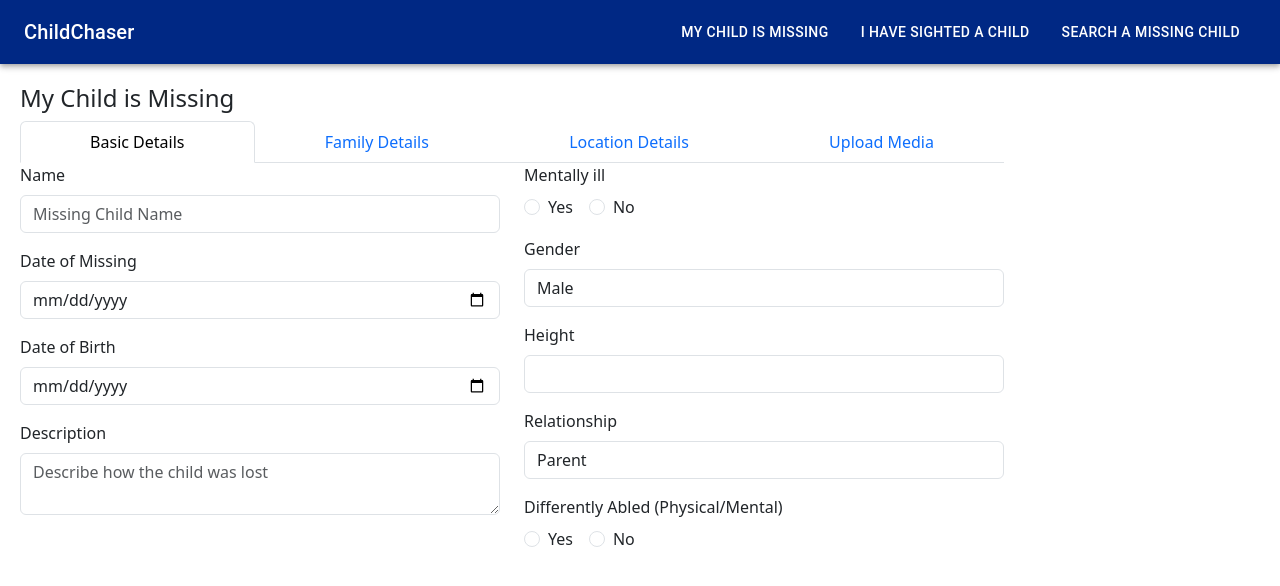
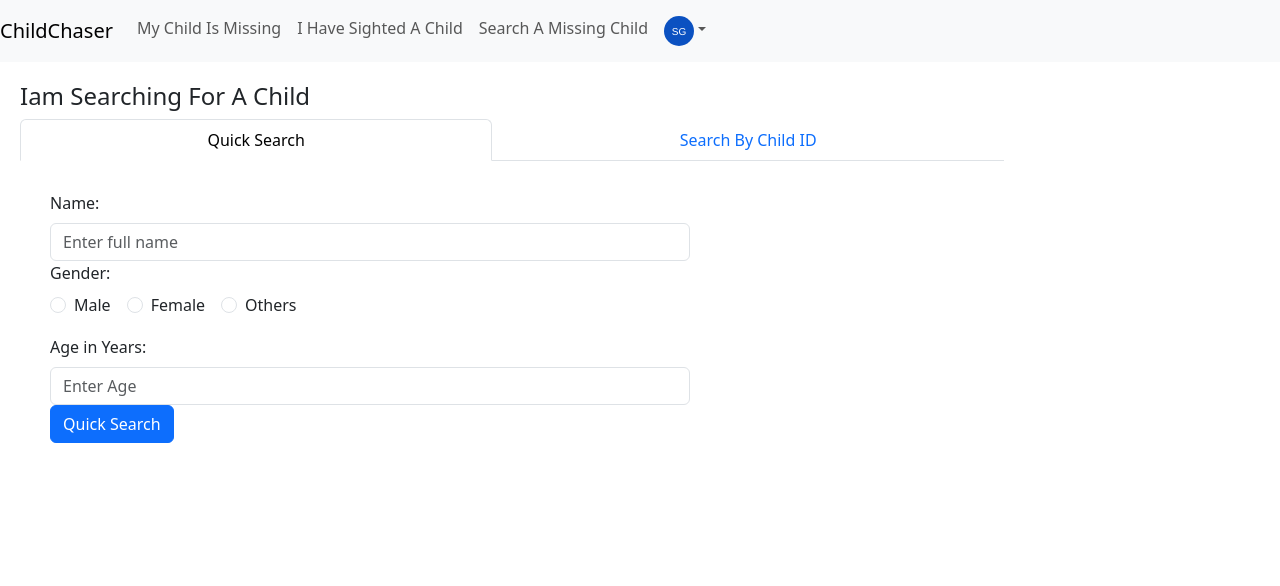
Before and after one commit to sandeepsandy62/MissingChildIdentification, a React (Create React App) app in the folder client/: page /searchmissingchild in a window 1280 px wide. Shown: the top 586 px of the page. Built offline with nearby package versions, Linux system fonts and the light colour scheme.

Commit message:
routing implemented

```diff
--- a/client/package.json
+++ b/client/package.json
@@ -14,8 +14,10 @@
     "@testing-library/user-event": "^13.5.0",
     "bootstrap": "^5.3.0-alpha1",
     "react": "^18.2.0",
+    "react-avatar": "^5.0.3",
     "react-bootstrap": "^2.7.2",
     "react-dom": "^18.2.0",
+    "react-router-dom": "^6.8.1",
     "react-scripts": "5.0.1",
     "web-vitals": "^2.1.4"
   },
--- /dev/null
+++ b/client/src/components/Account.js
@@ -0,0 +1,9 @@
+import React from 'react'
+
+function Account() {
+  return (
+    <div>Account</div>
+  )
+}
+
+export default Account
--- /dev/null
+++ b/client/src/components/EditProfile.js
@@ -0,0 +1,9 @@
+import React from 'react'
+
+function EditProfile() {
+  return (
+    <div>EditProfile</div>
+  )
+}
+
+export default EditProfile
--- a/client/src/components/Home.js
+++ b/client/src/components/Home.js
@@ -1,14 +1,63 @@
-import React from 'react'
-import MyChildMissing from './MyChildMissing'
-import Navbar from './Navbar'
+import React from 'react';
+import SearchMissingChild from "./SearchMissingChild";
+import MyChildMissing from "./MyChildMissing";
+import IHaveSightedChild from "./IHaveSightedChild";
+import Dashboard from './Dashboard';
+import Logout from './Logout';
+import EditProfile from './EditProfile';
+import Account from './Account';
+import { Navbar, Nav, NavDropdown } from 'react-bootstrap';
+import {
+  BrowserRouter as Router,
+  Routes,
+  Route,
+  Link
+} from 'react-router-dom';
+import Avatar from 'react-avatar';
 
 function Home() {
   return (
-    <>
-    <Navbar/>
-    <MyChildMissing/>
-    </>
+    <Router>
+      <div className="App">
+        <Navbar bg="light" variant="light" expand="md">
+          <Navbar.Brand>ChildChaser</Navbar.Brand>
+          <Navbar.Toggle aria-controls="basic-navbar-nav" />
+          <Navbar.Collapse id="basic-navbar-nav">
+            <Nav className="justify-content-end">
+              <Nav.Item>
+                <Link to="/mychildmissing" className="nav-link">My Child Is Missing</Link>
+              </Nav.Item>
+              <Nav.Item>
+                <Link to="/ihavesightedchild" className="nav-link">I Have Sighted A Child</Link>
+              </Nav.Item>
+              <Nav.Item>
+                <Link to="/searchmissingchild" className="nav-link">Search A Missing Child</Link>
+              </Nav.Item>
+              <NavDropdown title={<Avatar name="Sandeep Gogarla" size={30} round />} id="basic-nav-dropdown">
+                <NavDropdown.Item href="/dashboard">Dashboard</NavDropdown.Item>
+                <NavDropdown.Divider />
+                <NavDropdown.Item href="/myaccount">Account</NavDropdown.Item>
+                <NavDropdown.Divider />
+                <NavDropdown.Item href="/editprofile">Edit Profile</NavDropdown.Item>
+                <NavDropdown.Divider />
+                <NavDropdown.Item href="/logout">Logout</NavDropdown.Item>
+              </NavDropdown>
+            </Nav>
+          </Navbar.Collapse>
+        </Navbar>
+        <Routes>
+          <Route exact path="/" element={<MyChildMissing/>} />
+          <Route exact path="/mychildmissing" element={<MyChildMissing />} />
+          <Route exact path="/searchmissingchild" element={<SearchMissingChild />} />
+          <Route exact path="/ihavesightedchild" element={<IHaveSightedChild />} />
+          <Route exact path="/dashboard" element={<Dashboard />} />
+          <Route exact path="/myaccount" element={<Account />} />
+          <Route exact path="/editprofile" element={<EditProfile />} />
+          <Route exact path="/logout" element={<Logout />} />
+        </Routes>
+      </div>
+    </Router>
   )
 }
 
-export default Home
+export default Home;
--- /dev/null
+++ b/client/src/components/Logout.js
@@ -0,0 +1,9 @@
+import React from 'react'
+
+function Logout() {
+  return (
+    <div>Logout</div>
+  )
+}
+
+export default Logout
--- a/client/src/components/Navbar.js
+++ /dev/null
@@ -1,78 +0,0 @@
-import React, { useState, useEffect } from "react";
-import { makeStyles } from "@material-ui/core/styles";
-import AppBar from "@material-ui/core/AppBar";
-import Toolbar from "@material-ui/core/Toolbar";
-import Typography from "@material-ui/core/Typography";
-import Button from "@material-ui/core/Button";
-import IconButton from "@material-ui/core/IconButton";
-import MenuIcon from "@material-ui/icons/Menu";
-import useMediaQuery from "@material-ui/core/useMediaQuery";
-
-const useStyles = makeStyles((theme) => ({
-  root: {
-    flexGrow: 1,
-  },
-  menuButton: {
-    marginRight: theme.spacing(2),
-    [theme.breakpoints.up("sm")]: {
-      display: "none",
-    },
-  },
-  title: {
-    flexGrow: 1,
-    [theme.breakpoints.down("xs")]: {
-      display: "none",
-    },
-  },
-  button: {
-    margin: theme.spacing(1),
-  },
-}));
-
-const Navbar = () => {
-  const classes = useStyles();
-  const [isOpen, setIsOpen] = useState(false);
-  const matches = useMediaQuery("(min-width:600px)");
-
-  useEffect(() => {
-    setIsOpen(!matches);
-  }, [matches]);
-
-  return (
-    <div className={classes.root}>
-      <AppBar position="static" style={{ backgroundColor: "#002884" }}>
-        <Toolbar>
-          {!matches && (
-            <IconButton
-              edge="start"
-              className={classes.menuButton}
-              color="inherit"
-              aria-label="menu"
-              onClick={() => setIsOpen(!isOpen)}
-            >
-              <MenuIcon />
-            </IconButton>
-          )}
-          <Typography variant="h6" className={classes.title}>
-            ChildChaser
-          </Typography>
-          {(isOpen || matches) && (
-            <>
-              <Button className={classes.button} color="inherit">
-                My child is missing
-              </Button>
-              <Button className={classes.button} color="inherit">
-                I have sighted a child
-              </Button>
-              <Button className={classes.button} color="inherit">
-                Search a missing child
-              </Button>
-            </>
-          )}
-        </Toolbar>
-      </AppBar>
-    </div>
-  );
-};
-
-export default Navbar;
--- a/client/src/components/SearchMissingChild.js
+++ b/client/src/components/SearchMissingChild.js
@@ -23,7 +23,7 @@ export default function SearchMissingChild() {
             <Form>
               <Form.Group controlId="fName">
                 <Form.Label>Name:</Form.Label>
-                <Form.Control type="text" placeholder="Enter full name" id="fName" />
+                <Form.Control type="text" placeholder="Enter full name" />
               </Form.Group>
               <Form.Group controlId="gender">
                 <Form.Label>Gender:</Form.Label>
@@ -34,28 +34,28 @@ export default function SearchMissingChild() {
                       label="Male"
                       name="group1"
                       type={type}
-                      id={`inline-${type}-1`}
+
                     />
                     <Form.Check
                       inline
                       label="Female"
                       name="group1"
                       type={type}
-                      id={`inline-${type}-2`}
+
                     />
                     <Form.Check
                       inline
                       label="Others"
                       name="group1"
                       type={type}
-                      id={`inline-${type}-3`}
+
                     />
                   </div>
                 ))}
               </Form.Group>
               <Form.Group controlId="age">
                 <Form.Label>Age in Years:</Form.Label>
-                <Form.Control type="number" placeholder="Enter Age" id="age" />
+                <Form.Control type="number" placeholder="Enter Age" />
               </Form.Group>
               <Button variant="primary" type="submit">
                 Quick Search
@@ -75,7 +75,7 @@ export default function SearchMissingChild() {
             <Form>
               <Form.Group controlId="childId">
                 <Form.Label>Child ID:</Form.Label>
-                <Form.Control type="text" placeholder="Enter child ID" id="childId" />
+                <Form.Control type="text" placeholder="Enter child ID"  />
               </Form.Group>
               <Button variant="primary" type="submit" align='center'>
                 Search By Child ID
--- a/client/src/components/dashboard.js
+++ b/client/src/components/dashboard.js
@@ -0,0 +1,9 @@
+import React from 'react'
+
+function dashboard() {
+  return (
+    <div>dashboard</div>
+  )
+}
+
+export default dashboard
```
Also changed, not shown: client/src/App.js (+0 -7 lines), client/src/components/styles/Home.css (added, +16 -0 lines), 1 other file (tests, documents, lock files or other folders).
